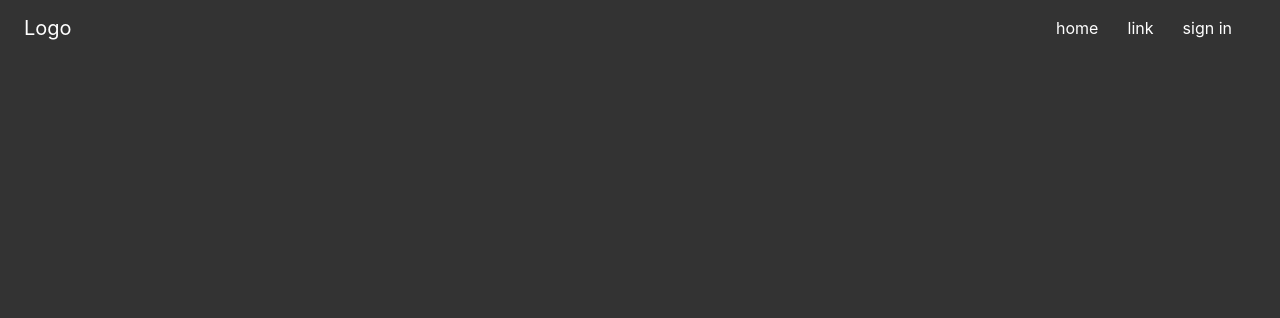
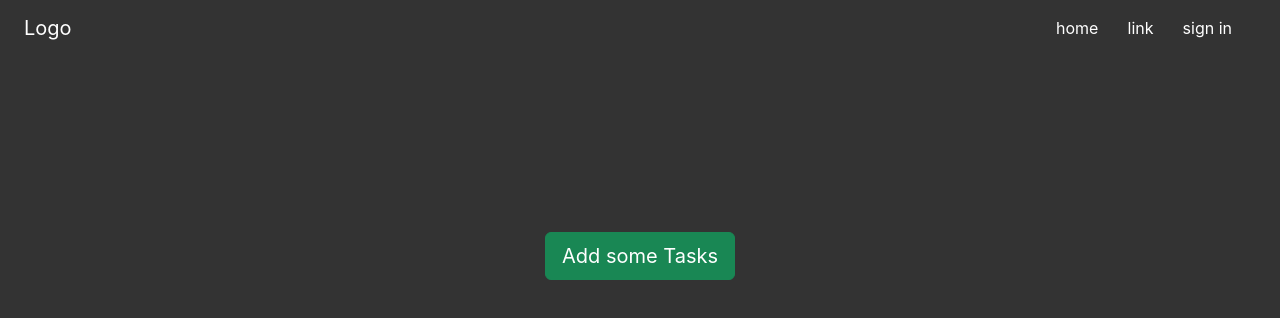
Before and after one commit to phylliswong/to-do-list, a React (Create React App) app: page / in a window 1280 px wide. Shown: the top 318 px of the page. Built offline with nearby package versions, Linux system fonts and the light colour scheme.

Commit message:
feat: add button to navigate to tasks

```diff
--- a/src/App.jsx
+++ b/src/App.jsx
@@ -3,6 +3,7 @@ import { Routes, Route } from 'react-router-dom';
 import 'bootstrap/dist/css/bootstrap.css';
 
 import Navigationbar from './routes/navigation/navbar.component';
+import Landing from './components/landing/landing.component';
 import Home from './routes/home/home.component';
 import Authentication from './components/authentication/authentication.component';
 
@@ -15,6 +16,7 @@ function App() {
     <Fragment>
       <Routes>
         <Route path='/' element={<Navigationbar />}>
+          <Route index element={<Landing />} />
           <Route path='home' element={<Home />} />
           <Route path='auth' element={<Authentication />} />
         </Route>
--- /dev/null
+++ b/src/components/landing/landing.component.jsx
@@ -0,0 +1,25 @@
+import { Fragment } from 'react';
+import { Link } from 'react-router-dom';
+import './landing.styles.scss';
+
+const Landing = () => {
+  const navigateToHome = () => {
+    console.log(navigateToHome)
+  }
+
+  return (
+    <Fragment>
+      <div className='landing-button-wrapper'>
+        <Link
+          to='/home'
+          onClick={navigateToHome}
+          className='navigate-home-btn btn btn-lg btn-success'
+        >
+          Add some Tasks
+        </Link>
+      </div>
+    </Fragment>
+  )
+};
+
+export default Landing;
--- /dev/null
+++ b/src/components/landing/landing.styles.scss
@@ -0,0 +1,11 @@
+.landing-button-wrapper {
+  height: 50vh;
+  width: 100vw;
+  display: flex;
+  justify-content: center;
+  align-items: center;
+}
+
+.navigate-home-btn {
+  margin: auto;
+}
--- a/src/routes/navigation/navbar.component.jsx
+++ b/src/routes/navigation/navbar.component.jsx
@@ -16,7 +16,7 @@ const Navigationbar = () => {
     <Fragment>
       <nav className='navigation-container navbar navbar-fixed-top'>
         <div className='logo-container'>
-          <Link className='navbar-brand nav-link' to='/home'>
+          <Link className='navbar-brand nav-link' to='/'>
             Logo
           </Link>
         </div>
```
